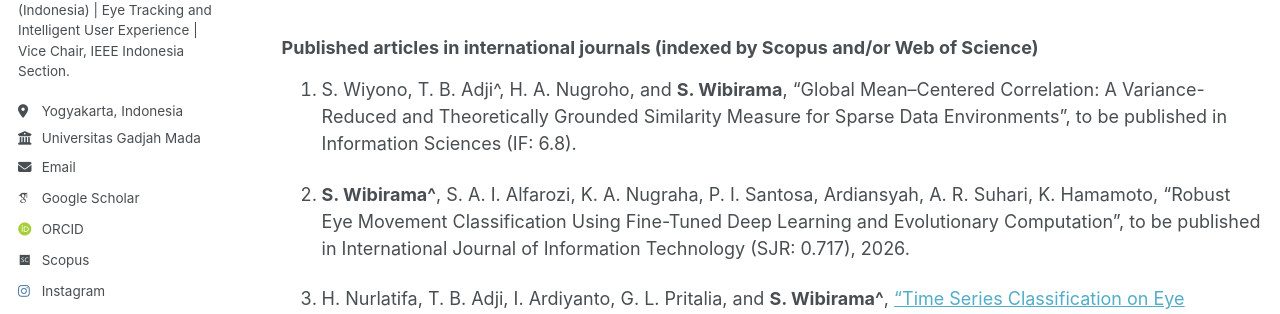
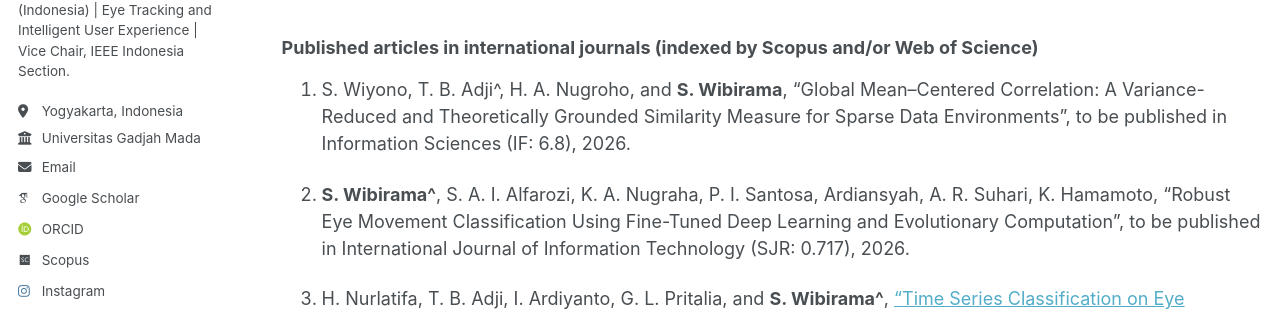
Before and after one commit to wibirama/wibirama.github.io, a Jekyll site: the page built from _pages/allpublications.md, in a window 1280 px wide and 900 px high, scrolled down 873 px. Shown: the part 181-495 px from the top of the window. Built offline with Jekyll 4.4.1, drawn with Linux system fonts in a browser that asks for light colours; emoji names are drawn with the system emoji font; some web fonts are replaced; a script that is not in the unit is left out.

Commit message:
Update allpublications.md

```diff
--- a/_pages/allpublications.md
+++ b/_pages/allpublications.md
@@ -36,7 +36,7 @@ Journal articles
 
 ### Published articles in international journals (indexed by Scopus and/or Web of Science)
 
-1. S. Wiyono, T. B. Adji^, H. A. Nugroho, and **S. Wibirama**, "Global Mean–Centered Correlation: A Variance-Reduced and Theoretically Grounded Similarity Measure for Sparse Data Environments", to be published in Information Sciences (IF: 6.8).
+1. S. Wiyono, T. B. Adji^, H. A. Nugroho, and **S. Wibirama**, "Global Mean–Centered Correlation: A Variance-Reduced and Theoretically Grounded Similarity Measure for Sparse Data Environments", to be published in Information Sciences (IF: 6.8), 2026.
 
 2. **S. Wibirama^**, S. A. I. Alfarozi, K. A. Nugraha, P. I. Santosa, Ardiansyah, A. R. Suhari, K. Hamamoto, "Robust Eye Movement Classification Using Fine-Tuned Deep Learning and Evolutionary Computation", to be published in International Journal of Information Technology (SJR: 0.717), 2026.
 
```
